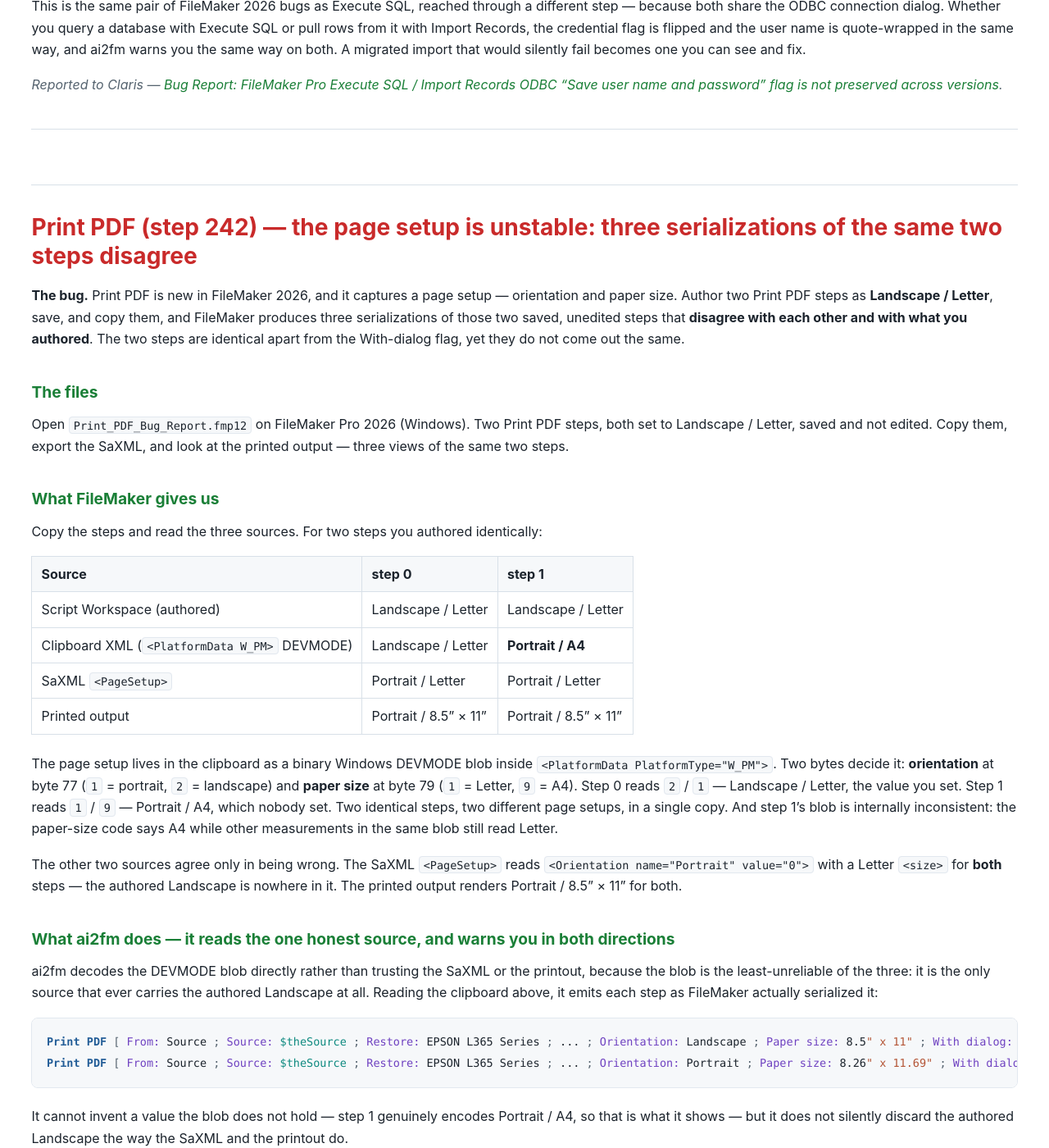
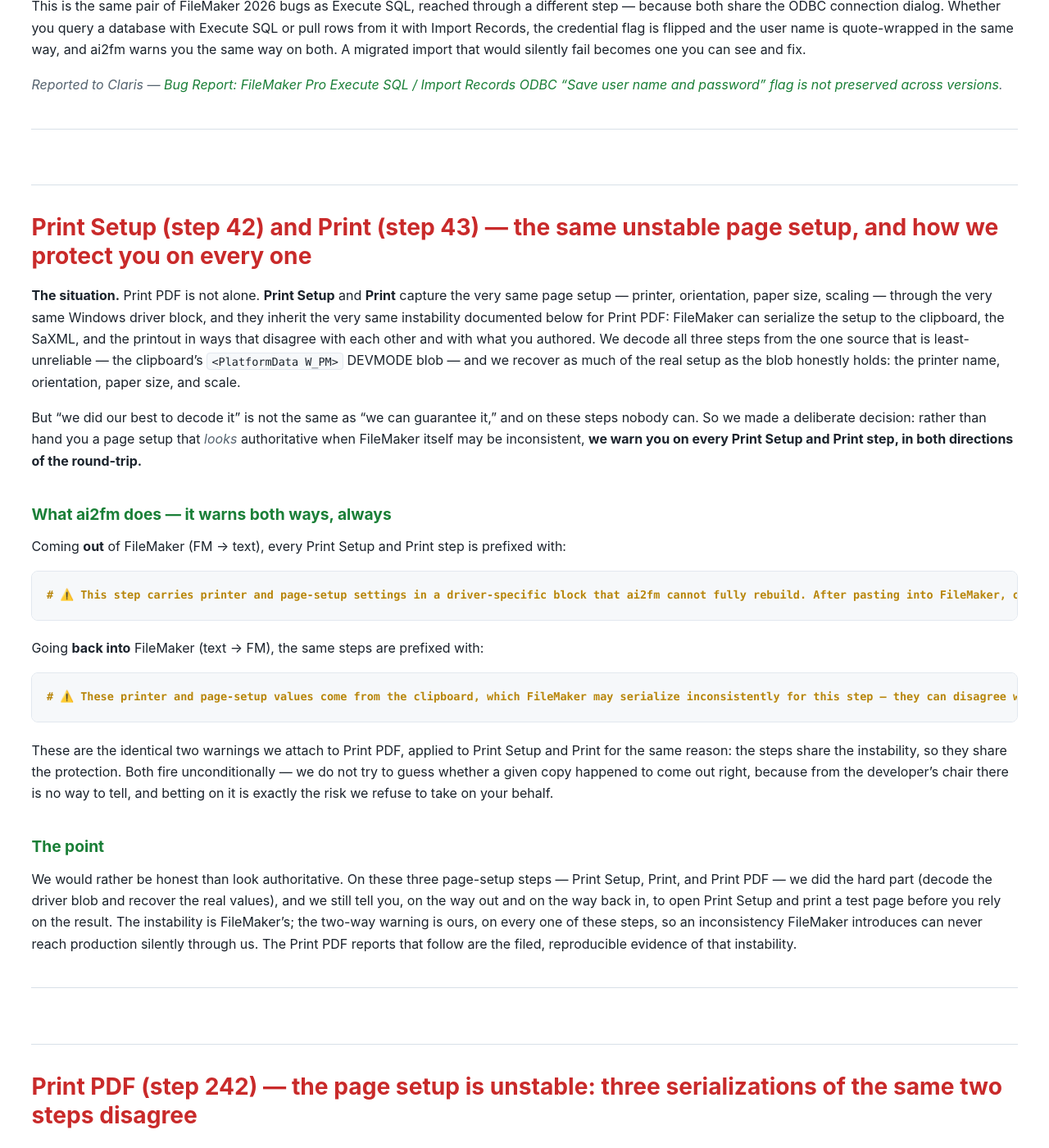
Before and after one commit to AxelarEU/ai2fm-community, a Jekyll site: the page built from claris_bugs/claris_clipboard_bugs.md, in a window 1280 px wide and 1400 px high, scrolled down 21977 px. Shown: the whole window at 82% size. Built offline with Jekyll 4.4.1, drawn with Linux system fonts in a browser that asks for light colours.

Commit message:
Add Print Setup (42) & Print (43) section: same unstable page setup, we always warn both ways to protect the user

````diff
--- a/claris_bugs/claris_clipboard_bugs.md
+++ b/claris_bugs/claris_clipboard_bugs.md
@@ -754,6 +754,34 @@
 
 ---
 
+## Print Setup (step 42) and Print (step 43) — the same unstable page setup, and how we protect you on every one
+
+**The situation.** Print PDF is not alone. **Print Setup** and **Print** capture the very same page setup — printer, orientation, paper size, scaling — through the very same Windows driver block, and they inherit the very same instability documented below for Print PDF: FileMaker can serialize the setup to the clipboard, the SaXML, and the printout in ways that disagree with each other and with what you authored. We decode all three steps from the one source that is least-unreliable — the clipboard's `<PlatformData W_PM>` DEVMODE blob — and we recover as much of the real setup as the blob honestly holds: the printer name, orientation, paper size, and scale.
+
+But "we did our best to decode it" is not the same as "we can guarantee it," and on these steps nobody can. So we made a deliberate decision: rather than hand you a page setup that *looks* authoritative when FileMaker itself may be inconsistent, **we warn you on every Print Setup and Print step, in both directions of the round-trip.**
+
+### What ai2fm does — it warns both ways, always
+
+Coming **out** of FileMaker (FM → text), every Print Setup and Print step is prefixed with:
+
+```fmscript
+# ⚠️ This step carries printer and page-setup settings in a driver-specific block that ai2fm cannot fully rebuild. After pasting into FileMaker, open the step's Print Setup and confirm the printer, paper, orientation, scaling, and any other options are correct.
+```
+
+Going **back into** FileMaker (text → FM), the same steps are prefixed with:
+
+```fmscript
+# ⚠️ These printer and page-setup values come from the clipboard, which FileMaker may serialize inconsistently for this step — they can disagree with the FileMaker Workspace display and with the actual printout. Print a test page to confirm the real setup.
+```
+
+These are the identical two warnings we attach to Print PDF, applied to Print Setup and Print for the same reason: the steps share the instability, so they share the protection. Both fire unconditionally — we do not try to guess whether a given copy happened to come out right, because from the developer's chair there is no way to tell, and betting on it is exactly the risk we refuse to take on your behalf.
+
+### The point
+
+We would rather be honest than look authoritative. On these three page-setup steps — Print Setup, Print, and Print PDF — we did the hard part (decode the driver blob and recover the real values), and we still tell you, on the way out and on the way back in, to open Print Setup and print a test page before you rely on the result. The instability is FileMaker's; the two-way warning is ours, on every one of these steps, so an inconsistency FileMaker introduces can never reach production silently through us. The Print PDF reports that follow are the filed, reproducible evidence of that instability.
+
+---
+
 ## Print PDF (step 242) — the page setup is unstable: three serializations of the same two steps disagree
 
 **The bug.** Print PDF is new in FileMaker 2026, and it captures a page setup — orientation and paper size. Author two Print PDF steps as **Landscape / Letter**, save, and copy them, and FileMaker produces three serializations of those two saved, unedited steps that **disagree with each other and with what you authored**. The two steps are identical apart from the With-dialog flag, yet they do not come out the same.
````
